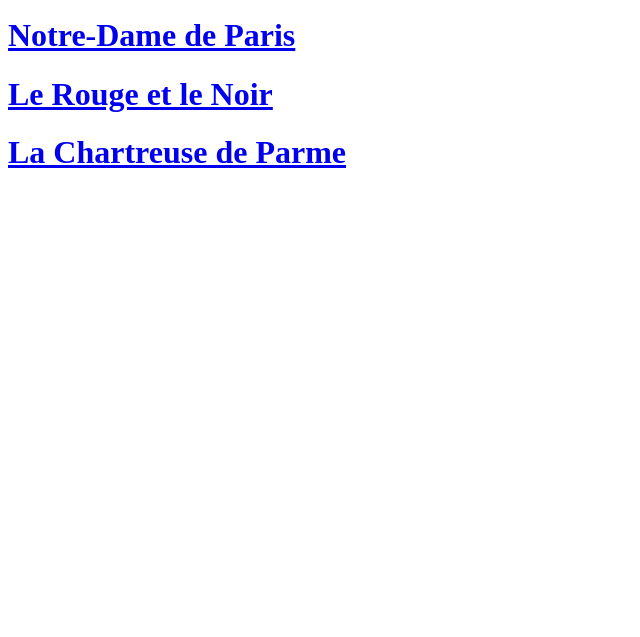
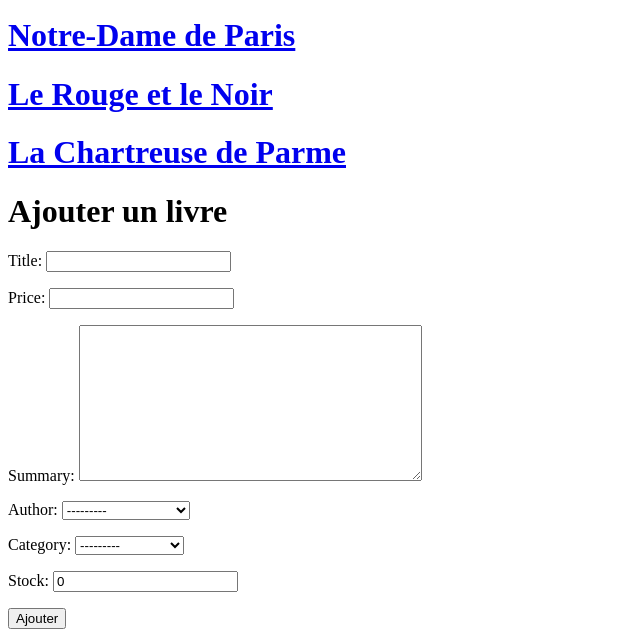
Before and after one commit to DocstringFr/django-practice, a Django app: page / in a window 1280 px wide. Shown: the part 264-901 px from the top of the page, without its empty margins (0-640 px from the left). Before the commit the page ends 432 px from the top, so only its background shows below. Run offline with Django 3.2, Linux system fonts and the light colour scheme; data comes from the database, SQL or seed files in the repository; both versions use the stored data as it was after the commit.

Commit message:
Add solution

```diff
--- /dev/null
+++ b/src/store/forms.py
@@ -0,0 +1,8 @@
+from django.forms import ModelForm
+from store.models import Book
+
+
+class AddBookForm(ModelForm):
+    class Meta:
+        model = Book
+        fields = '__all__'
--- a/src/store/models.py
+++ b/src/store/models.py
@@ -27,8 +27,8 @@
         (SCIENCE_FICTION, "Science-fiction"),
     ]
 
-    title = models.CharField(max_length=300, blank=False)
-    price = models.FloatField(blank=True)
+    title = models.CharField(max_length=300)
+    price = models.FloatField(blank=True, null=True)
     summary = models.TextField(blank=True)
     author = models.ForeignKey(Author, on_delete=models.CASCADE, blank=True, null=True)
     category = models.CharField(max_length=25, blank=True, choices=GENRES)
--- a/src/store/templates/store/index.html
+++ b/src/store/templates/store/index.html
@@ -8,4 +8,12 @@
     {% for book in books %}
         <h1><a href="{% url 'book' book_pk=book.pk %}">{{ book.title }}</a></h1>
     {% endfor %}
+
+    <h1>Ajouter un livre</h1>
+    <form method="POST">
+        {% csrf_token %}
+        {{ form.as_p }}
+        <input type="submit" value="Ajouter">
+    </form>
+
 {% endblock %}
--- a/src/store/views.py
+++ b/src/store/views.py
@@ -1,10 +1,16 @@
 from django.shortcuts import get_object_or_404, render
 
+from store.forms import AddBookForm
 from store.models import Book
 
 
 def books(request):
-    return render(request, 'store/index.html', context={"books": Book.objects.all()})
+    form = AddBookForm(request.POST or None)
+    if form.is_valid():
+        form.save()
+
+    return render(request, 'store/index.html', context={"books": Book.objects.all(),
+                                                        "form": form})
 
 
 def book(request, book_pk):
```
Also changed, not shown: README.md, src/db.sqlite3, src/store/migrations/0001_initial.py.
